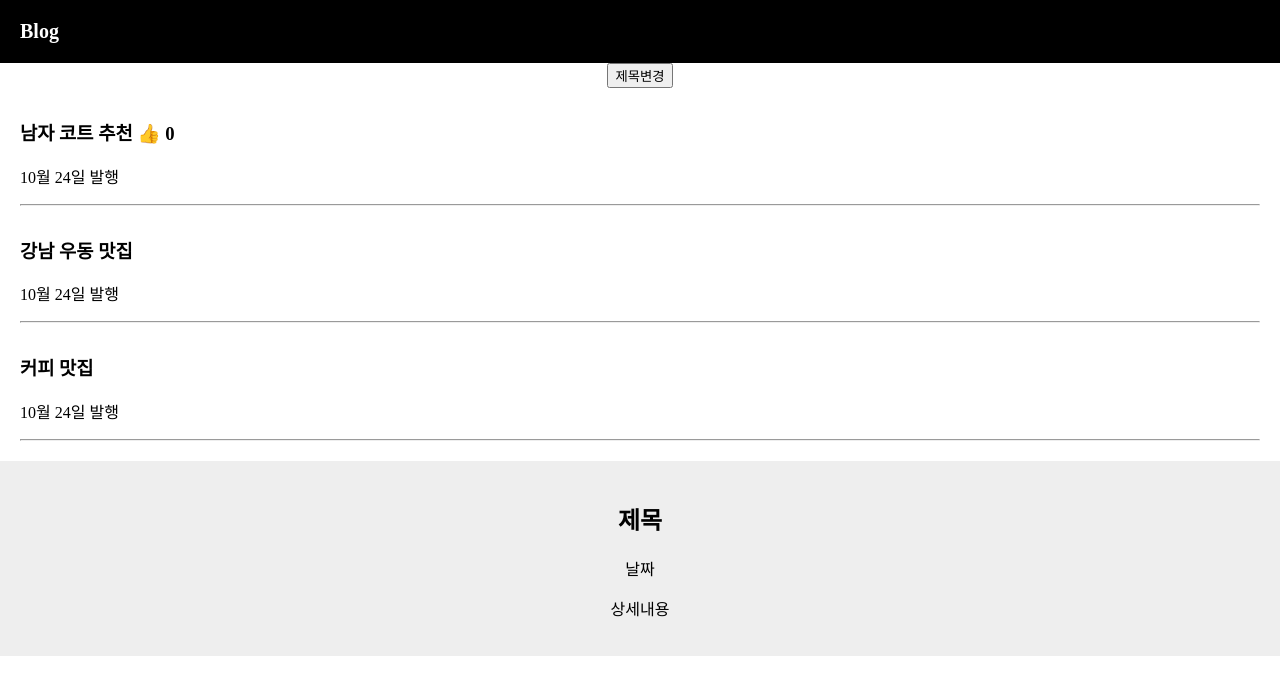
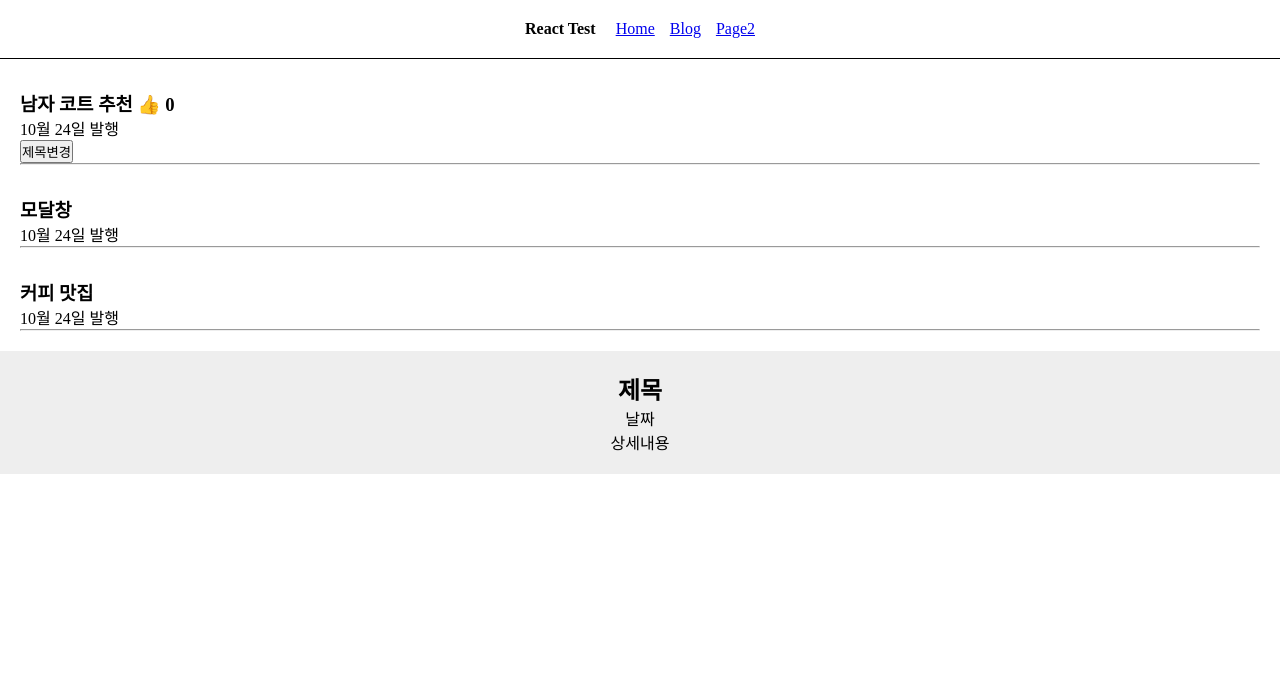
Before and after one commit to rudgus327/moz-todo-react, a React (Create React App) app: page /Blog in a window 1280 px wide. Shown: the top 694 px of the page. Built offline with nearby package versions, Linux system fonts and the light colour scheme.

Commit message:
라우터 넣음

```diff
--- a/src/App.css
+++ b/src/App.css
@@ -63,3 +63,45 @@ body{
     transform: rotate(360deg);
   }
 }
+
+
+
+* {
+  box-sizing: border-box;
+  margin: 0;
+  padding: 0;
+}
+
+ul {
+  list-style: none;
+}
+
+.header {
+  display: flex;
+  justify-content: center;
+  padding: 20px 0 20px 0;
+  border-bottom: 1px solid black;
+}
+
+.header strong {
+  margin: 0 20px 0 0;
+}
+
+.header ul {
+  display: flex;
+}
+
+.header ul li {
+  margin: 0 15px 0 0;
+}
+
+.header ul li:last-child {
+  margin: 0;
+}
+
+.sign,
+.main,
+.profile {
+  margin: 30px 0;
+  text-align: center;
+}
--- a/src/App.js
+++ b/src/App.js
@@ -3,52 +3,25 @@
 import React,{useState} from 'react';
 import { BrowserRouter, Routes, Route } from 'react-router-dom';
 import Header from './Header';
+import Home from './Home';
+import Blog from './Blog';
+import Page2 from './Page2';
 import './App.css';
 
 function App() {
 
-  let [title,titleChangeTo] = useState(["남자 코트 추천","강남 우동 맛집","커피 맛집"]);
-  let[like,likeChangeTo] = useState(0);
-  let post ='강남 고기 맛집';
-  function titleChange(){
-    var newArray = [...title];
-    newArray[0] = "여자 코트 추천";
-    titleChangeTo(newArray);
-  }
-  return (
-    <div className="App">
-      <div className="black-nav">
-        <div>Blog</div>
-      </div>
-      <button onClick={titleChange}>제목변경</button>
-      <div className="list">
-        <h3>{ title[0] } <span onClick={()=>{ likeChangeTo(like+1) }}>👍</span> {like} </h3>
-        <p>10월 24일 발행</p>
-        <hr/>
-      </div>
-      <div className="list">
-        <h3>{ title[1] }</h3>
-        <p>10월 24일 발행</p>
-        <hr/>
-      </div>
-      <div className="list">
-        <h3>{ title[2] }</h3>
-        <p>10월 24일 발행</p>
-        <hr/>
-      </div>
+  return(
+  <BrowserRouter>
+    <div className='App'>
+      <Header/>
+      <Routes>
+        <Route path='/' element={<Home/>}></Route>
+        <Route path='/Blog' element={<Blog/>}></Route>
+        <Route path='/page2' element={<Page2/>}></Route>
+      </Routes>
 
-      <Modal></Modal>
     </div>
-  );
-}
-
-function Modal(){
-  return(
-    <div className='modal'>
-      <h2>제목</h2>
-      <p>날짜</p>
-      <p>상세내용</p>
-    </div>
+  </BrowserRouter>
   );
 }
 export default App;
--- /dev/null
+++ b/src/Blog.js
@@ -0,0 +1,58 @@
+/*eslint-disable*/
+
+import React,{useState} from 'react';
+
+function Blog(props) {
+
+	let [title,titleChangeTo] = useState(["남자 코트 추천","모달창","커피 맛집"]);
+	let[like,likeChangeTo] = useState(0);
+	let post ='강남 고기 맛집';
+	function titleChange(){
+	  var newArray = [...title];
+	  var text = "";
+	  if(newArray[0] == "여자 코트 추천"){
+		text = "남자 코트 추천";
+	  }else{
+		text = "여자 코트 추천";
+	  }
+	  newArray[0] = text;
+	  titleChangeTo(newArray);
+	}
+
+    return (
+	<div className="Blog">
+      {/* <div className="black-nav">
+        <div>Blog</div>
+      </div> */}
+
+      <div className="list">
+        <h3>{ title[0] } <span onClick={()=>{ likeChangeTo(like+1) }}>👍</span> {like} </h3>
+        <p>10월 24일 발행</p>
+		<button onClick={titleChange}>제목변경</button>
+        <hr/>
+      </div>
+      <div className="list">
+        <h3>{ title[1] }</h3>
+        <p>10월 24일 발행</p>
+        <hr/>
+      </div>
+      <div className="list">
+        <h3>{ title[2] }</h3>
+        <p>10월 24일 발행</p>
+        <hr/>
+      </div>
+
+      <Modal></Modal>
+	  </div>
+    );
+}
+function Modal(){
+	return(
+	  <div className='modal'>
+		<h2>제목</h2>
+		<p>날짜</p>
+		<p>상세내용</p>
+	  </div>
+	);
+  }
+export default Blog;
--- a/src/Header.js
+++ b/src/Header.js
@@ -1,11 +1,22 @@
 import React from 'react';
 
-function Header(props) {
-    return (
-		<div>
-			<h1>헤더입니다.</h1>
-		</div>
-    );
+function Header({ location, history }) {
+	return (
+		<header className='header'>
+		  <strong>React Test</strong>
+		  <ul>
+		  <li>
+			  <a href='/'>Home</a>
+			</li>
+			<li>
+			  <a href='/Blog'>Blog</a>
+			</li>
+			<li>
+			  <a href='/Page2'>Page2</a>
+			</li>
+		  </ul>
+		</header>
+	  );
 }
 
 export default Header;
--- /dev/null
+++ b/src/Home.js
@@ -0,0 +1,11 @@
+import React from 'react';
+
+function Home(props) {
+    return (
+		<div>
+			<h1>HOME</h1>
+		</div>
+    );
+}
+
+export default Home;
--- /dev/null
+++ b/src/Page2.js
@@ -0,0 +1,11 @@
+import React from 'react';
+
+function Page2(props) {
+    return (
+		<div>
+			<h1>Page2</h1>
+		</div>
+    );
+}
+
+export default Page2;
```
Also changed, not shown: src/App copy.js (added, +54 -0 lines).
